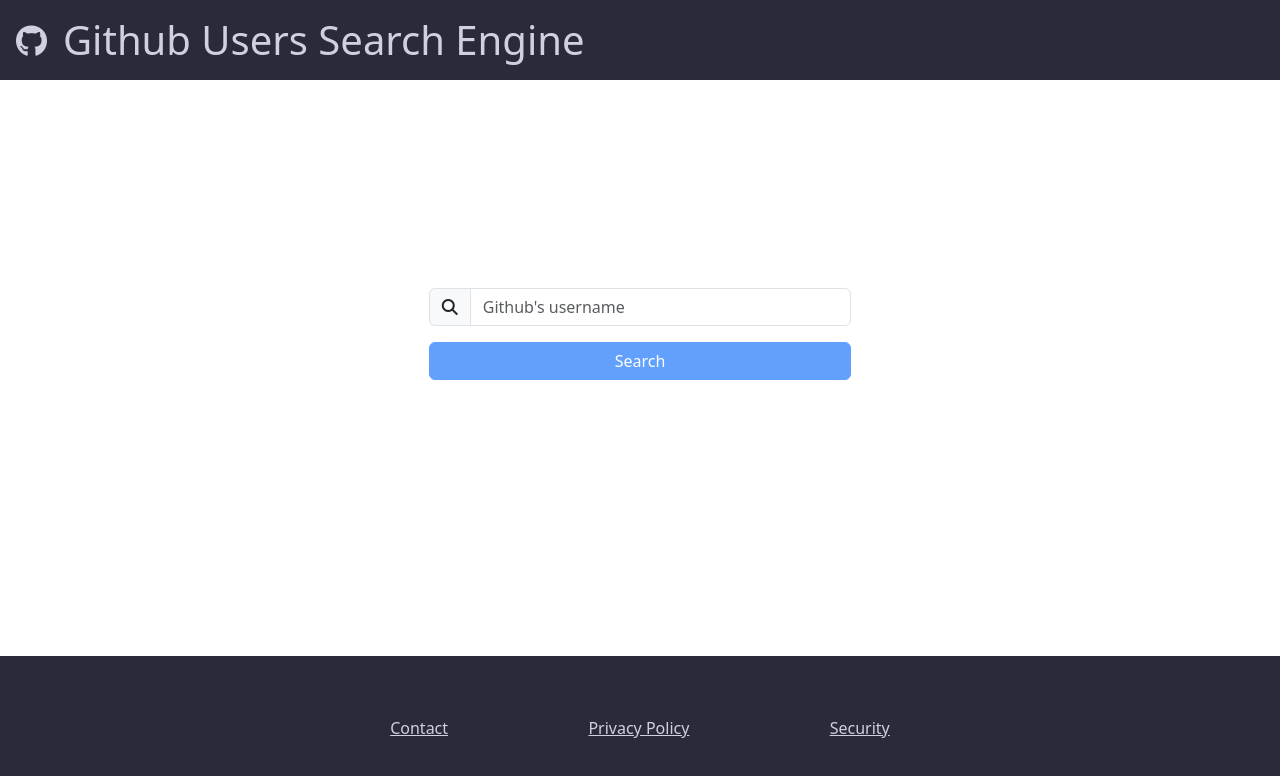
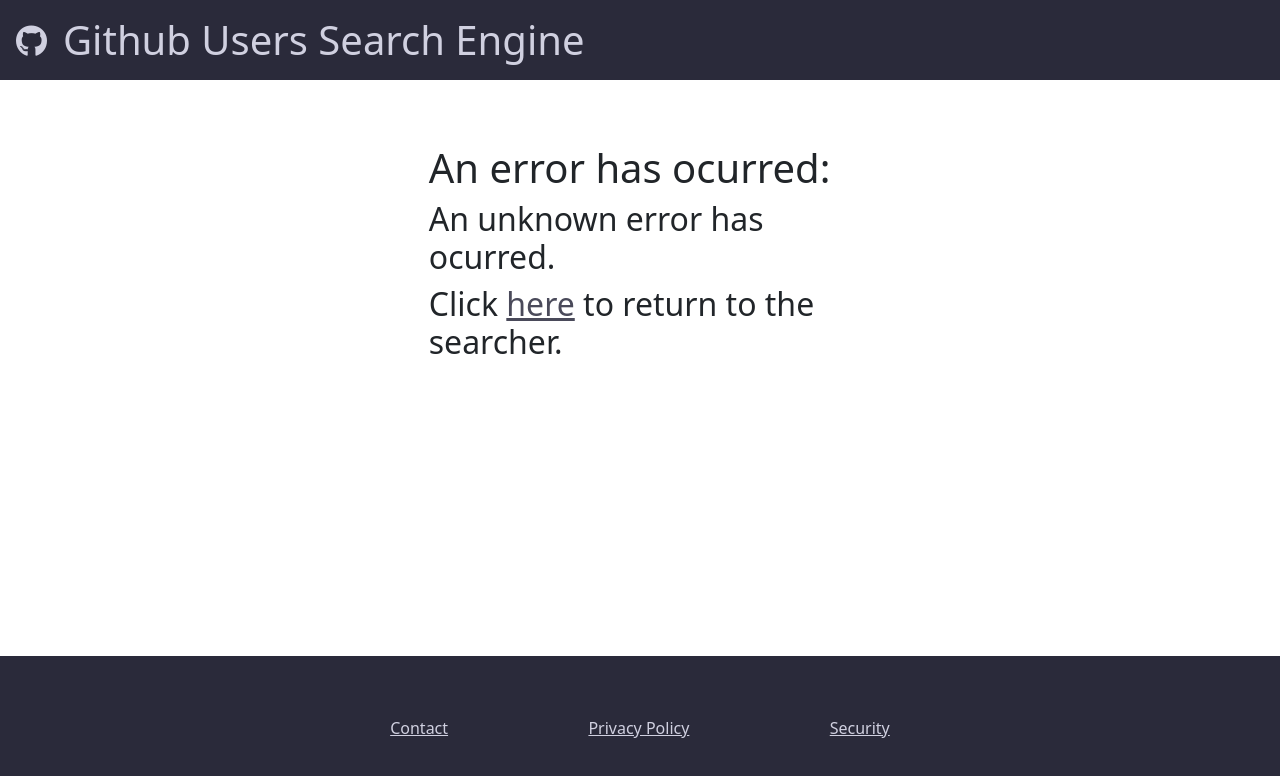
Before and after one commit to AkaiBF/Prueba_Angular, an Angular app in the folder PruebaAngular/: page /error in a window 1280 px wide. Before the commit this address led to /searcher. Shown: the top 776 px of the page. Built offline with nearby package versions, Linux system fonts and the light colour scheme.

Commit message:
feat(errors): se añade el componente errores con el servicio que indica el error

```diff
--- a/PruebaAngular/src/app/app.routes.ts
+++ b/PruebaAngular/src/app/app.routes.ts
@@ -1,10 +1,12 @@
 import { Routes } from '@angular/router';
 import { SearcherComponent } from './components/searcher/searcher.component';
 import { ProfileComponent } from './components/profile/profile.component';
+import { ErrorComponent } from './components/shared/error/error.component';
 
 export const routes: Routes = [
   { path: 'searcher', component: SearcherComponent },
   { path: 'profile/:userlogin', component: ProfileComponent },
+  { path: 'error', component: ErrorComponent },
   { path: '', redirectTo: 'searcher', pathMatch: 'full' },
   { path: '**', redirectTo: 'searcher', pathMatch: 'full' }
 ];
--- a/PruebaAngular/src/app/components/profile/profile.component.ts
+++ b/PruebaAngular/src/app/components/profile/profile.component.ts
@@ -1,7 +1,8 @@
 import { Component, OnInit } from '@angular/core';
-import { ActivatedRoute, RouterModule } from '@angular/router';
+import { ActivatedRoute, Router, RouterModule } from '@angular/router';
 import { GitHubUser } from '../../interfaces/githubuser';
 import { GithubService } from '../../services/github.service';
+import { ErrorsService } from '../../services/errors.service';
 
 @Component({
   selector: 'app-profile',
@@ -15,7 +16,9 @@ export class ProfileComponent implements OnInit {
   userlogin: string = '';
 
   constructor(private route: ActivatedRoute,
-              private githubSrv: GithubService) {
+              private githubSrv: GithubService,
+              private errorSrv: ErrorsService,
+              private router: Router) {
               }
 
   ngOnInit() {
@@ -24,9 +27,14 @@ export class ProfileComponent implements OnInit {
       this.githubSrv.userDetail(this.userlogin).subscribe({
         next:(data: GitHubUser) => {
           this.user = data;
-        }, error: () => {
+        }, error: (err) => {
+          this.errorSrv.lastError = err.message;
+          this.router.navigate(['/error']);
         }
       });
-    }, error: () => {}});
+    }, error: (err) => {
+      this.errorSrv.lastError = err.message;
+      this.router.navigate(['/error']);
+    }});
   }
 }
--- a/PruebaAngular/src/app/components/searcher/searcher.component.ts
+++ b/PruebaAngular/src/app/components/searcher/searcher.component.ts
@@ -6,6 +6,7 @@ import { GitHubUsersResult } from '../../interfaces/githubusersresult';
 import { GitHubUserItem } from '../../interfaces/githubuseritem';
 import { Router } from '@angular/router';
 import { ForbiddenValidatorDirective } from '../../directives/forbidden-user.directive';
+import { ErrorsService } from '../../services/errors.service';
 
 @Component({
   selector: 'app-searcher',
@@ -20,14 +21,19 @@ export class SearcherComponent {
   usersSearched: boolean = false;
 
   constructor(private githubSrv:GithubService,
-              private router: Router) { }
+              private router: Router,
+              private errorSrv: ErrorsService) { }
 
   search(): void {
-    this.githubSrv.searchUsers(this.query).subscribe((data: GitHubUsersResult) => {
-      this.githubUsers = data.items.slice(0, 10);
-      this.githubUsers.sort(this.compareGitHubUsers);
-      this.usersSearched = true;
-    })
+    this.githubSrv.searchUsers(this.query).subscribe({
+      next: (data: GitHubUsersResult) => {
+        this.githubUsers = data.items.slice(0, 10);
+        this.githubUsers.sort(this.compareGitHubUsers);
+        this.usersSearched = true;
+    }, error: (err) => {
+      this.errorSrv.lastError = err.message;
+      this.router.navigate(['/error']);
+    }});
   }
 
   compareGitHubUsers(user1: GitHubUserItem, user2: GitHubUserItem): number {
--- /dev/null
+++ b/PruebaAngular/src/app/components/shared/error/error.component.html
@@ -0,0 +1,5 @@
+<div class="center">
+  <h1>An error has ocurred:</h1>
+  <h2>{{errorMessage}}</h2>
+  <h2>Click <a [routerLink]="['/']">here</a> to return to the searcher.</h2>
+</div>
--- /dev/null
+++ b/PruebaAngular/src/app/components/shared/error/error.component.scss
@@ -0,0 +1,5 @@
+.center {
+  width: 33%;
+  margin: 0 auto;
+  padding-top: 5%;
+}
--- /dev/null
+++ b/PruebaAngular/src/app/components/shared/error/error.component.ts
@@ -0,0 +1,24 @@
+import { Component, OnInit, OnDestroy } from '@angular/core';
+import { RouterModule } from '@angular/router';
+import { ErrorsService } from '../../../services/errors.service';
+
+@Component({
+  selector: 'app-error',
+  standalone: true,
+  imports: [RouterModule],
+  templateUrl: './error.component.html',
+  styleUrl: './error.component.scss'
+})
+export class ErrorComponent implements OnInit, OnDestroy {
+  errorMessage: string = ''
+
+  constructor(private errorSrv: ErrorsService) { }
+
+  ngOnInit(): void {
+    this.errorMessage = this.errorSrv.lastError;
+  }
+
+  ngOnDestroy(): void {
+    this.errorSrv.lastError = "An unknown error has ocurred.";
+  }
+}
--- /dev/null
+++ b/PruebaAngular/src/app/services/errors.service.ts
@@ -0,0 +1,10 @@
+import { Injectable } from '@angular/core';
+
+@Injectable({
+  providedIn: 'root'
+})
+export class ErrorsService {
+  public lastError: string = "An unknown error has ocurred.";
+
+  constructor() { }
+}
```
Also changed, not shown: 2 other files (tests, documents, lock files or other folders).
